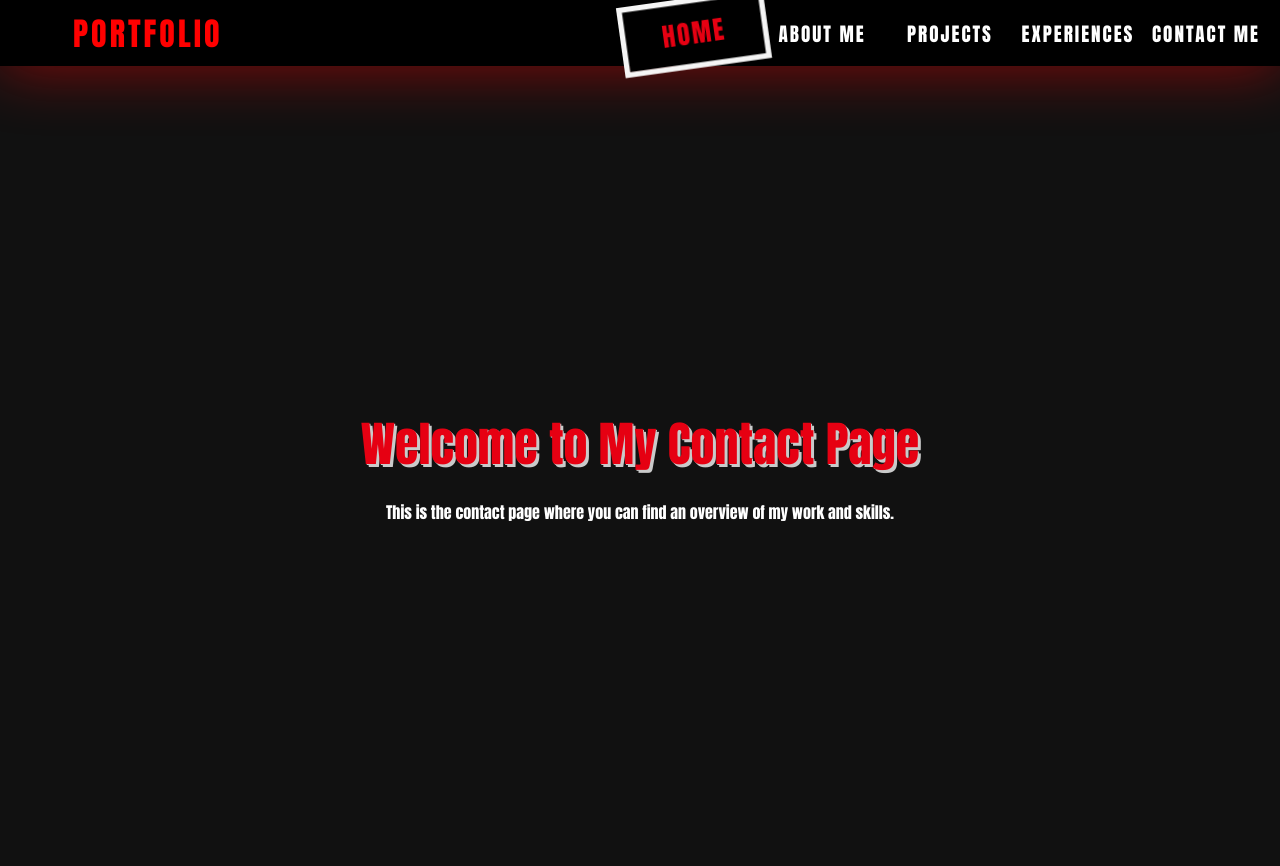
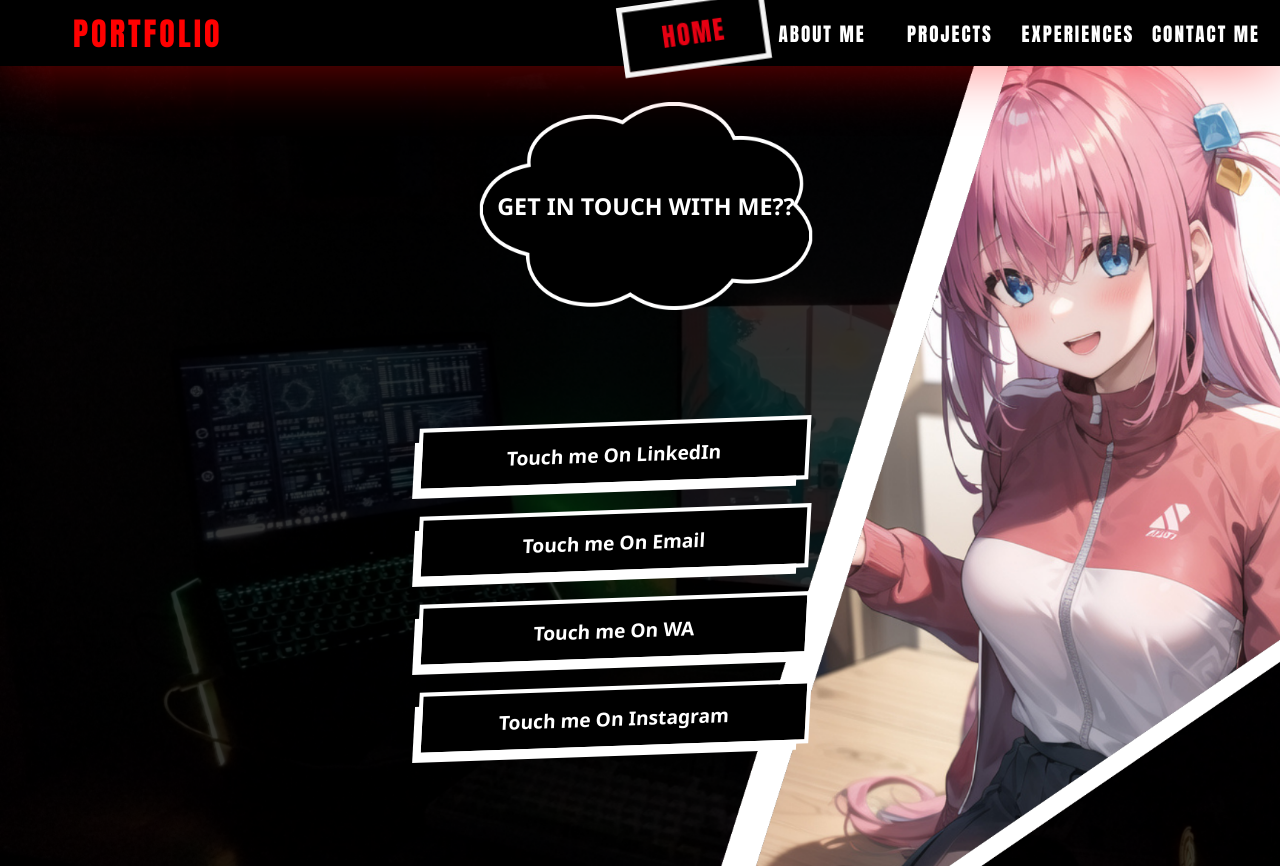
Before and after one commit to tersorasora/kenton-portfolio, a React (Vite) app: page /kenton-portfolio/contact in a window 1280 px wide. Built offline with nearby package versions, Linux system fonts and the light colour scheme.

Commit message:
experiences and contact me

```diff
--- a/src/components/Pages/Contacts/Contact.css
+++ b/src/components/Pages/Contacts/Contact.css
@@ -1,16 +1,93 @@
-.contact {
+.contact-background {
     display: flex;
     flex-direction: column;
+    align-items: start;
+    justify-content: start;
+    width: 100%;
+    height: 100vh;
+
+    background-image: url('../../../assets/Image/ContactMeBackground.png');
+    background-size: cover;
+    font-family: 'Segoe UI', Tahoma, Geneva, Verdana, sans-serif;
+    user-select: none;
+}
+
+.contact-area {
+    position: relative;
+    display: flex;
+    flex-direction: column;
+    gap: 15vh;
+    margin-top: 5vh;
+    margin-left: 23vw;
+    z-index: 99;
+    width: 40vw;
+    height: 85vh;
+    /* outline: 2px solid white; */
+}
+
+.contact-question {
+    display: flex;
+    flex-direction: column;
+    text-align: center;
+    justify-content: center;
+    align-items: center;
+    align-self: flex-end;
+
+    width: 25vw;
+    height: 25vh;
+    color: white;
+    font-size: 0.7rem;
+    font-weight: 900;
+
+    background-image: url('../../../assets/Image/cloudText.png');
+    background-size: 100% 100%;
+    background-repeat: no-repeat;
+    background-position: center;
+    animation: bobbing 1s infinite ease-in-out;
+}
+
+.contact-question h1 {
+    animation: none;
+}
+
+.contact-content {
+    display: flex;
+    flex-direction: column;
+    align-items: flex-end;
+    justify-content: flex-start;
+    justify-self: end;
+    gap: 4vh;
+    width: 100%;
+    height: 45vh;
+    /* outline: 3px solid white; */
+}
+
+.contact-content h2 {
+    display: flex;
     align-items: center;
     justify-content: center;
-    height: 100vh;
+    text-align: center;
+    width: 30vw;
+    height: 7vh;
+    transform: rotate(-2deg) skew(-5deg);
+
+    font-size: 1.2rem;
+    font-weight: 900;
+    color: white;
+    background-color: black;
+    outline: 4px solid white;
+    box-shadow: -8px 10px 0px white;
+    cursor: pointer;
 }
 
-.contact h1 {
-    font-size: 3rem;
-    color: #E60012;
-    margin-bottom: 20px;
-    text-shadow:
-    3px  3px 0 #cacaca,
-     1px  1px 0 #cacaca;
+.contact-content h2:hover {
+    color: black;
+    background-color: white;
+    box-shadow: -8px 10px 0px black;
+    outline: 4px solid black;
+    transform: rotate(3deg) skew(5deg) translate(-20px, -5px);
+    scale: 1.1;
+    transition: all 0.15s ease-in-out;
 }
+
+/* Animation Things */
--- a/src/components/Pages/Contacts/Contact.jsx
+++ b/src/components/Pages/Contacts/Contact.jsx
@@ -4,9 +4,18 @@ import transition from '../../Transition/Transition';
 
 const Contact = () => {
   return (
-    <div className="contact">
-      <h1>Welcome to My Contact Page</h1>
-      <p>This is the contact page where you can find an overview of my work and skills.</p>
+    <div className="contact-background">
+      <div className="contact-area">
+        <div className="contact-question">
+          <h1>GET IN TOUCH WITH ME??</h1>
+        </div>
+        <div className="contact-content">
+          <h2 className='contact-linkedIn'>Touch me On LinkedIn</h2>
+          <h2 className='contact-email'>Touch me On Email</h2>
+          <h2 className='contact-wa'>Touch me On WA</h2>
+          <h2 className='contact-ig'>Touch me On Instagram</h2>
+        </div>
+      </div>
     </div>
   );
 }
--- a/src/components/Pages/Experiences/Experiences.css
+++ b/src/components/Pages/Experiences/Experiences.css
@@ -159,6 +159,6 @@
 
 @keyframes buttonAnimation {
     0% { transform: translateX(0) rotate(-10deg) skew(2deg) }
-    50% { transform: translateX(3px) rotate(-10deg) skew(2deg) }
+    50% { transform: translateX(6px) rotate(-10deg) skew(2deg) }
     100% { transform: translateX(0) rotate(-10deg) skew(2deg) }
 }
```
Also changed, not shown: src/assets/Image/ContactMeBackground.png (added), src/assets/Image/cloudText.png (added).
